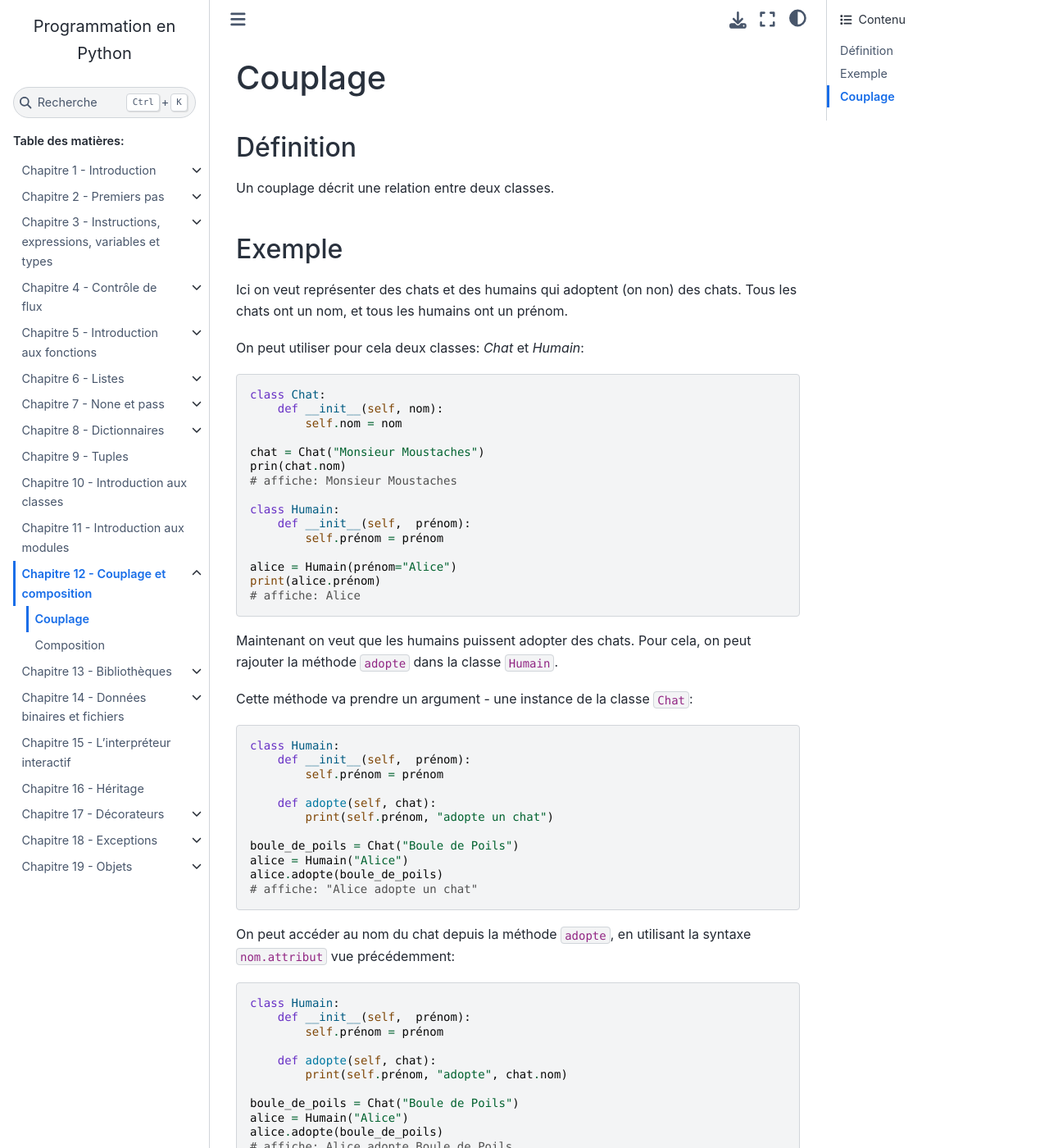
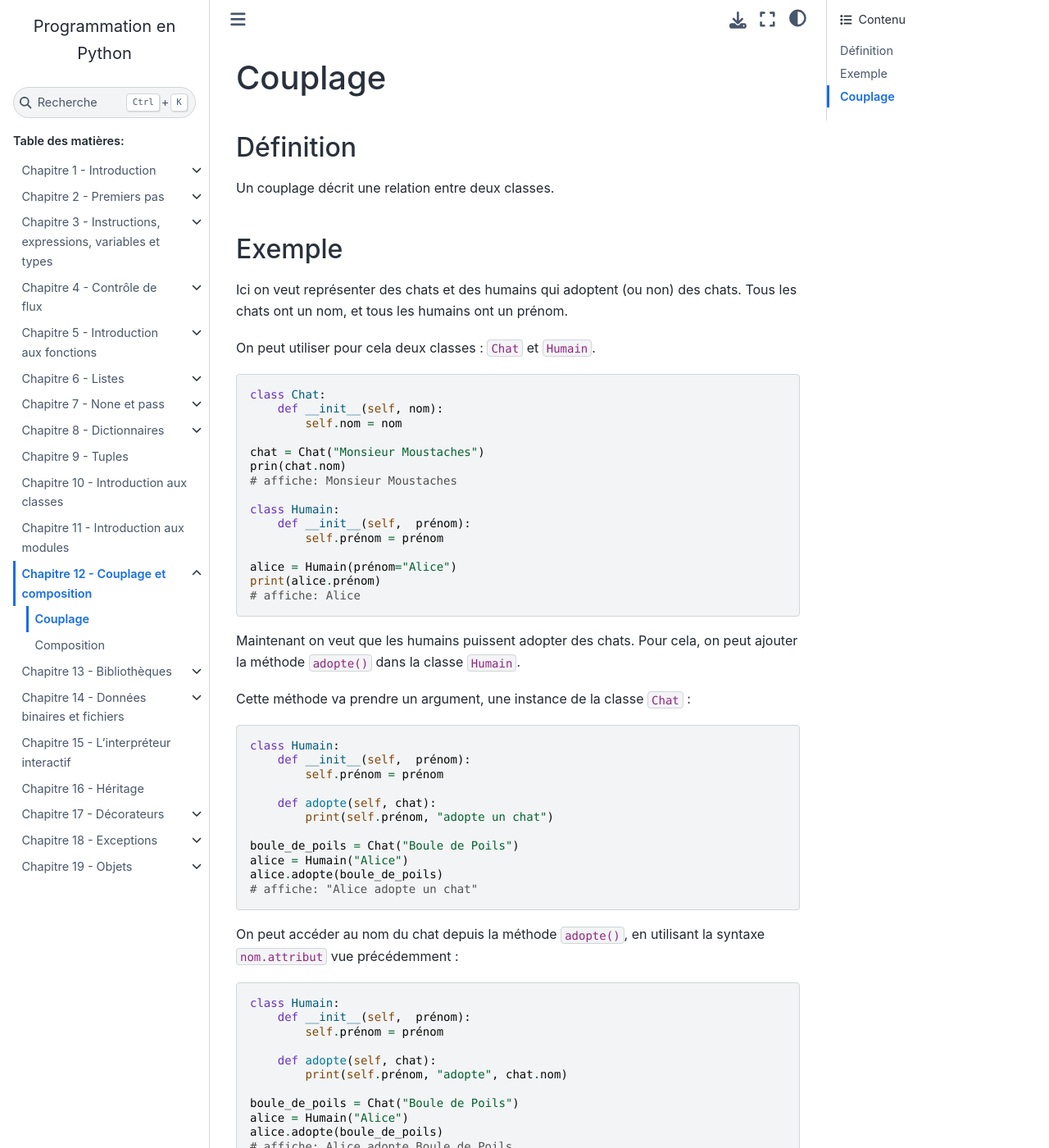
Before and after one commit to gruiick/cours-python, a Sphinx documentation site: the page built from source/12-classes-02/01-couplage.rst, in a window 1280 px wide and 1400 px high. Shown: the whole window at 82% size. Built offline with Sphinx 7.4.7 and the Sphinx Book theme 1.1.4, drawn with Linux system fonts in a browser that asks for light colours; some of the changed text lies outside the part shown.

Commit message:
typos, cohérence § 12/01

```diff
--- a/source/12-classes-02/01-couplage.rst
+++ b/source/12-classes-02/01-couplage.rst
@@ -9,10 +9,10 @@ Un couplage décrit une relation entre deux classes.
 Exemple
 -------
 
-Ici on veut représenter des chats et des humains qui adoptent (on non) des chats.
+Ici on veut représenter des chats et des humains qui adoptent (ou non) des chats.
 Tous les chats ont un nom, et tous les humains ont un prénom.
 
-On peut utiliser pour cela deux classes: `Chat` et `Humain`::
+On peut utiliser pour cela deux classes : ``Chat`` et ``Humain``. ::
 
     class Chat:
         def __init__(self, nom):
@@ -31,11 +31,10 @@ On peut utiliser pour cela deux classes: `Chat` et `Humain`::
     # affiche: Alice
 
 Maintenant on veut que les humains puissent adopter des chats.
-Pour cela, on peut rajouter la méthode ``adopte`` dans la classe
+Pour cela, on peut ajouter la méthode ``adopte()`` dans la classe
 ``Humain``.
 
-Cette méthode va prendre un argument - une instance de la
-classe ``Chat``::
+Cette méthode va prendre un argument, une instance de la classe ``Chat`` : ::
 
     class Humain:
         def __init__(self,  prénom):
@@ -49,8 +48,8 @@ classe ``Chat``::
     alice.adopte(boule_de_poils)
     # affiche: "Alice adopte un chat"
 
-On peut accéder au nom du chat depuis la méthode ``adopte``,
-en utilisant la syntaxe ``nom.attribut`` vue précédemment::
+On peut accéder au nom du chat depuis la méthode ``adopte()``,
+en utilisant la syntaxe ``nom.attribut`` vue précédemment : ::
 
     class Humain:
         def __init__(self,  prénom):
```
Also changed, not shown: other parts of source/12-classes-02/01-couplage.rst (+2 -2 lines).
